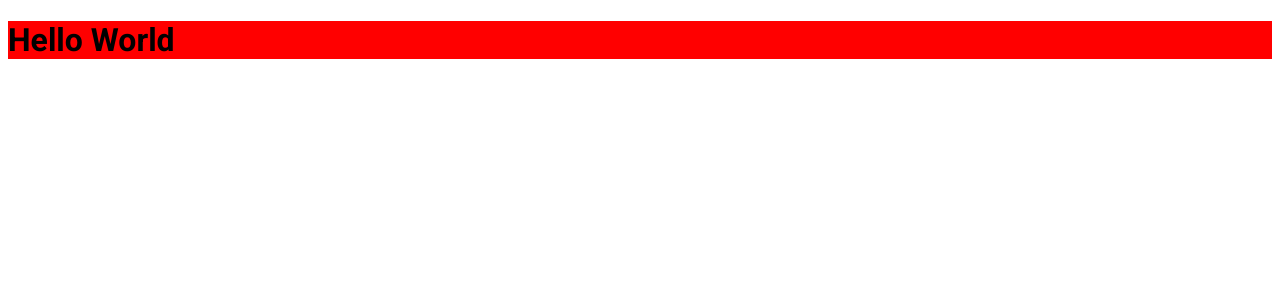
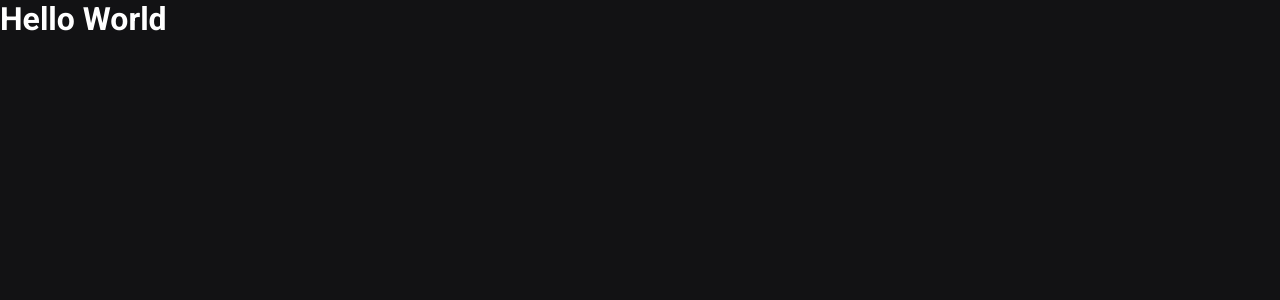
Before and after one commit to EdsonHenrique96/ignite_ed-news_app, a Next.js app: page / in a window 1280 px wide. Shown: the top 300 px of the page. Built offline with nearby package versions, Linux system fonts and the light colour scheme.

Commit message:
chore: defining globals style

```diff
--- a/src/pages/_app.tsx
+++ b/src/pages/_app.tsx
@@ -1,4 +1,6 @@
 import { AppProps } from 'next/app';
+
+import '../styles/global.scss';
 
 function MyApp({ Component, pageProps }: AppProps) {
   return <Component {...pageProps} />
--- a/src/pages/index.tsx
+++ b/src/pages/index.tsx
@@ -1,6 +1,4 @@
 import Head from 'next/head';
-
-import styles from '../styles/global.module.scss';
 
 export default function Home() {
   return (
@@ -8,7 +6,7 @@
       <Head>
         <title>Início | ed.news</title>
       </Head>
-      <h1 className={styles.title} >Hello World</h1>
+      <h1>Hello World</h1>
     </>
   )
 }
--- a/src/styles/global.module.scss
+++ /dev/null
@@ -1,4 +0,0 @@
-.title {
-  background-color: red;
-  font-family: Roboto;
-}
--- /dev/null
+++ b/src/styles/global.scss
@@ -0,0 +1,46 @@
+* {
+  margin: 0;
+  padding: 0;
+  box-sizing: border-box;
+}
+
+:root {
+  --white: #FFFFFF;
+
+  --gray-100: #E1E1E6;
+  --gray-300: #A8A8B3;
+  --gray-900: #121214;
+
+  --cyan-500: #61DAFB;
+  --yellow-500: #EBA417;
+}
+
+@media (max-width: 1080px) {
+  html {
+    font-size: 93.75%;
+  }
+}
+
+@media (max-width: 720px) {
+  html {
+    font-size: 87.5%;
+  }
+}
+
+body {
+  background-color: var(--gray-900);
+  color: var(--white);
+}
+
+body, input, textarea, select, button {
+  font: 400 1rem "Roboto", sans-serif;
+}
+
+button {
+  cursor: pointer;
+}
+
+a {
+  color: inherit;
+  text-decoration: none;
+}
```
